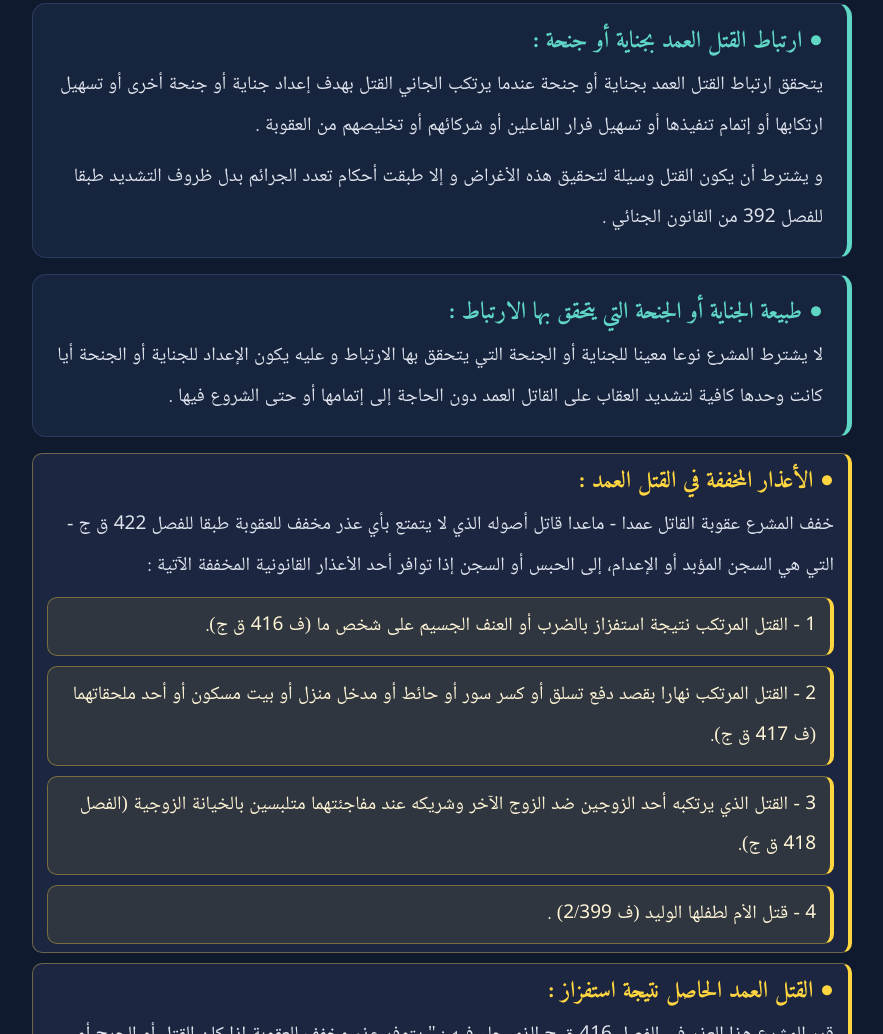
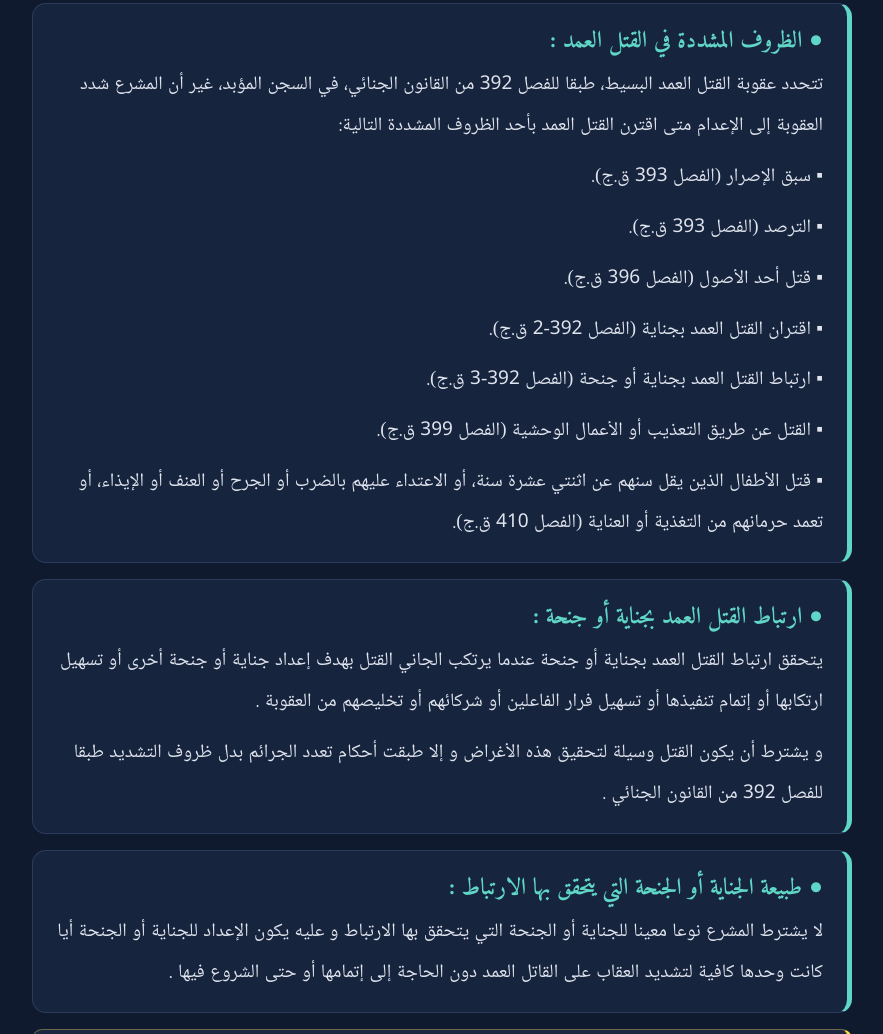
Before and after one commit to SAMSAMYTFF33/project, a plain HTML site: page Meurtre.html in a window 1280 px wide. Shown: the part 2389-3423 px from the top of the page, without its empty margins (198-1081 px from the left). Drawn offline with Linux system fonts and the light colour scheme.

Commit message:
Update Meurtre.html

```diff
--- a/Meurtre.html
+++ b/Meurtre.html
@@ -156,6 +156,18 @@ p{color:#dfe4ee;margin-bottom:10px;text-align:start;word-spacing:.06em}
     </div>
 
     <div class="block">
+      <h2>● الظروف المشددة في القتل العمد :</h2>
+      <p>تتحدد عقوبة القتل العمد البسيط، طبقا للفصل 392 من القانون الجنائي، في السجن المؤبد، غير أن المشرع شدد العقوبة إلى الإعدام متى اقترن القتل العمد بأحد الظروف المشددة التالية:</p>
+      <p>▪︎ سبق الإصرار (الفصل 393 ق.ج).</p>
+      <p>▪︎ الترصد (الفصل 393 ق.ج).</p>
+      <p>▪︎ قتل أحد الأصول (الفصل 396 ق.ج).</p>
+      <p>▪︎ اقتران القتل العمد بجناية (الفصل 392-2 ق.ج).</p>
+      <p>▪︎ ارتباط القتل العمد بجناية أو جنحة (الفصل 392-3 ق.ج).</p>
+      <p>▪︎ القتل عن طريق التعذيب أو الأعمال الوحشية (الفصل 399 ق.ج).</p>
+      <p>▪︎ قتل الأطفال الذين يقل سنهم عن اثنتي عشرة سنة، أو الاعتداء عليهم بالضرب أو الجرح أو العنف أو الإيذاء، أو تعمد حرمانهم من التغذية أو العناية (الفصل 410 ق.ج).</p>
+    </div>
+
+    <div class="block">
       <h2>● ارتباط القتل العمد بجناية أو جنحة :</h2>
       <p>يتحقق ارتباط القتل العمد بجناية أو جنحة عندما يرتكب الجاني القتل بهدف إعداد جناية أو جنحة أخرى أو تسهيل ارتكابها أو إتمام تنفيذها أو تسهيل فرار الفاعلين أو شركائهم أو تخليصهم من العقوبة .</p>
       <p>و يشترط أن يكون القتل وسيلة لتحقيق هذه الأغراض و إلا طبقت أحكام تعدد الجرائم بدل ظروف التشديد طبقا للفصل 392 من القانون الجنائي .</p>
```
